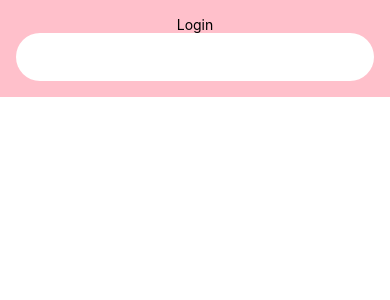
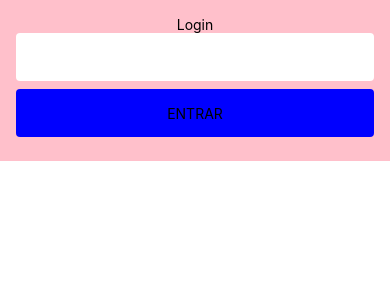
Before and after one commit to VitorLopes02/app-vendas, a React Native app: screen / in a window 390 px wide. Shown: the top 300 px of the page. Built offline with nearby package versions, Linux system fonts and the light colour scheme.

Commit message:
feat: create shared button

```diff
--- a/src/modules/login/screens/Login.tsx
+++ b/src/modules/login/screens/Login.tsx
@@ -1,14 +1,21 @@
-import { Text, TextInput, View } from "react-native";
+import {Text, View } from "react-native";
 import { ContainerLogin } from "../styles/login.style";
 import Input from "../../../shared/components/input/Input";
+import Button from "../../../shared/components/button/Button";
+
 
 const Login = () => {
+
+    const handleOnPress = () => {
+        console.log("Clico");
+    }
 
     return (
         <View>
             <ContainerLogin>
                 <Text>Login</Text>
                 <Input />
+                <Button title="ENTRAR" margin="8px" onPress={handleOnPress}/>
             </ContainerLogin>
         </View>
     );
--- /dev/null
+++ b/src/shared/components/button/Button.tsx
@@ -0,0 +1,17 @@
+import { Text, TouchableOpacityProps } from "react-native";
+import { ContainerButton } from "./button.style";
+
+interface ButtonProps extends TouchableOpacityProps {
+    title: string;
+    margin?: string;
+};
+
+const Button = ({ title, margin, ...props }: ButtonProps) => {
+    return (
+        <ContainerButton margin={margin} {...props}>
+            <Text>{title}</Text>
+        </ContainerButton>
+    );
+};
+
+export default Button;
--- /dev/null
+++ b/src/shared/components/button/button.style.ts
@@ -0,0 +1,15 @@
+import styled from "styled-components/native";
+
+interface ContainerButtonProps {
+    margin?: string;
+}
+
+export const ContainerButton = styled.TouchableOpacity<ContainerButtonProps>`
+    width: 100%;
+    height: 48px;
+    justify-content: center;
+    align-items: center;
+    border-radius: 4px;
+    background-color: blue;
+    ${(props: { margin: any; }) => (props.margin ? `margin: ${props.margin};` : " " )}
+`;
--- a/src/shared/components/input/input.style.ts
+++ b/src/shared/components/input/input.style.ts
@@ -4,7 +4,7 @@ export const ContainerInput = styled.TextInput`
     width: 100%;
     height: 48px;
     padding: 16px;
-    border-radius: 40px;
+    border-radius: 4px;
     color: #888;
     background-color: white;
 `
```
